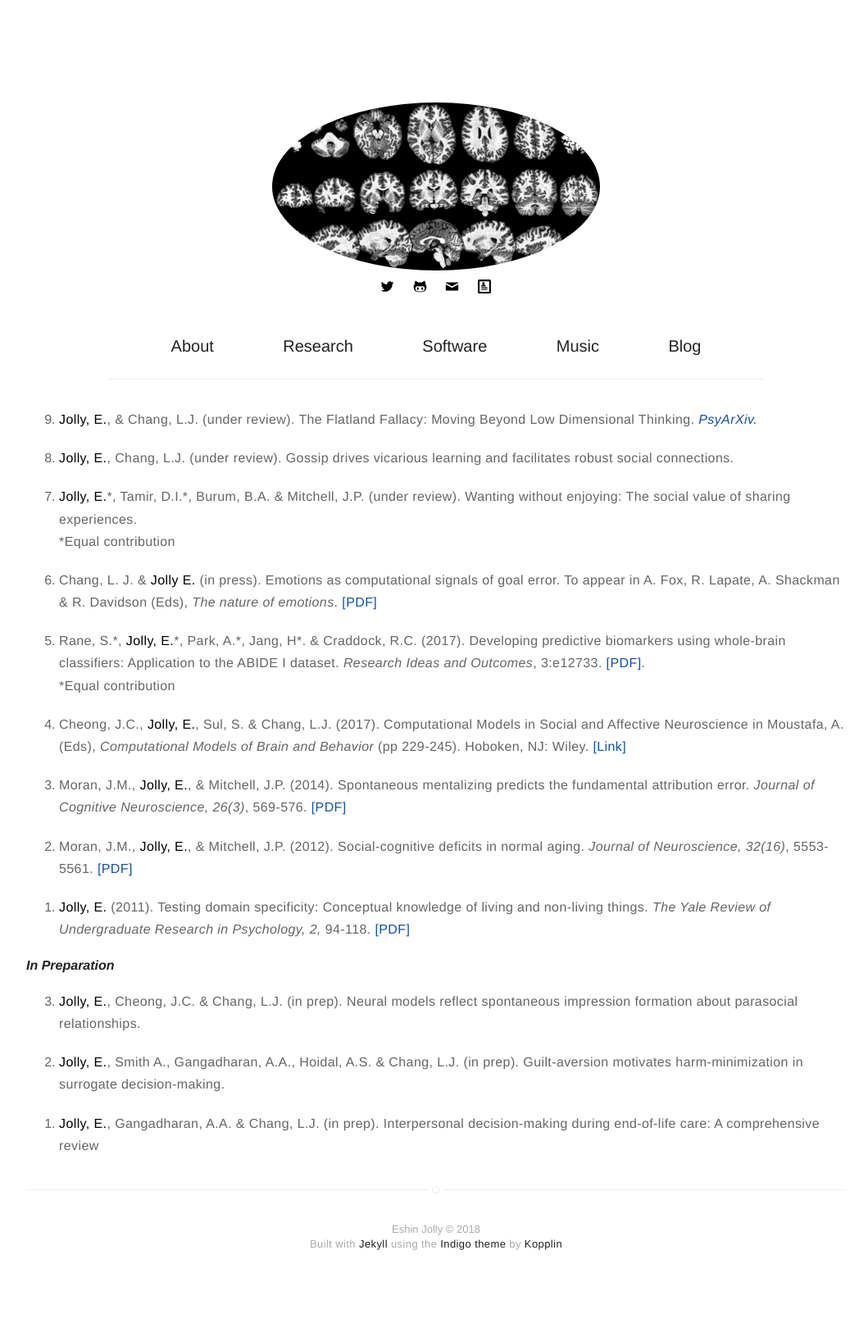
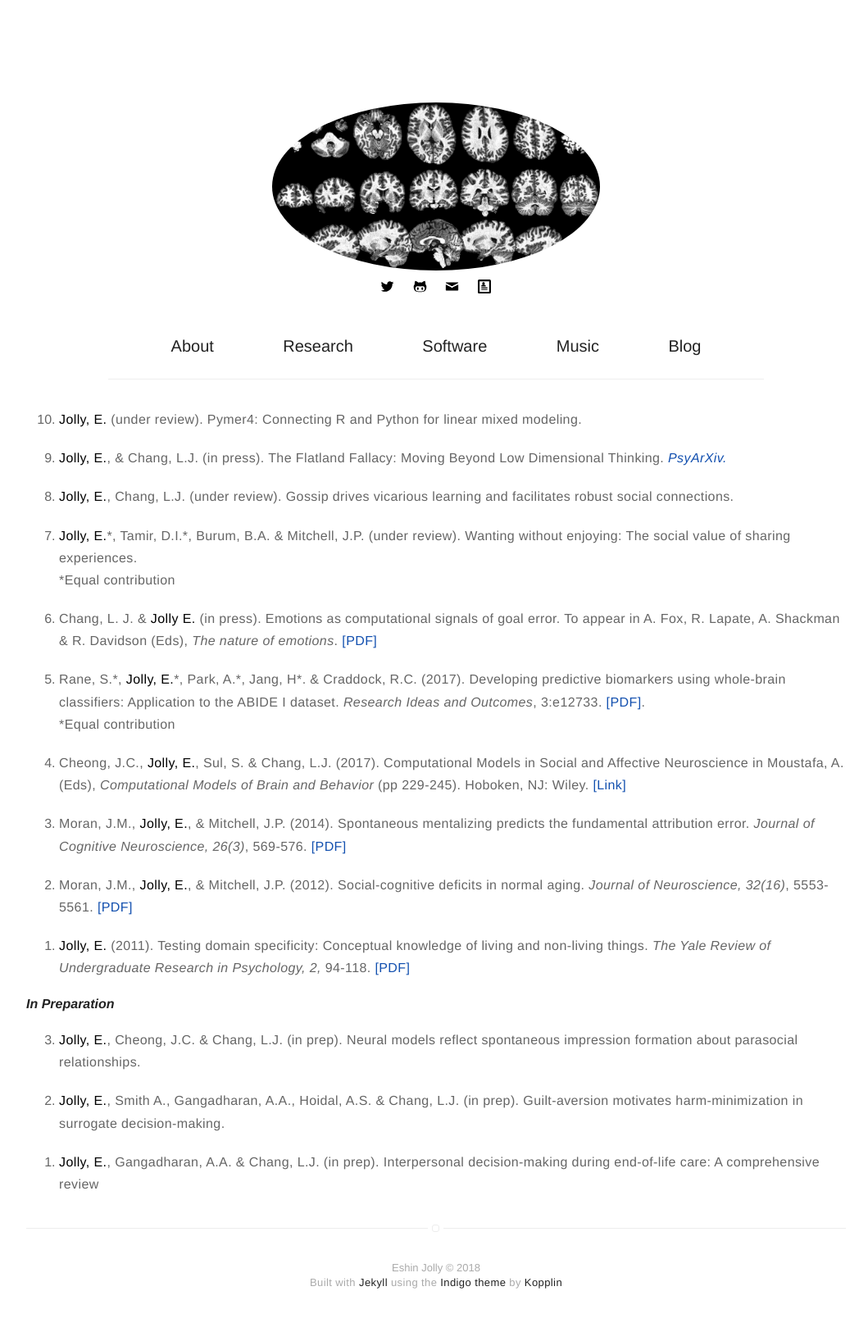
Before and after one commit to ejolly/ejolly.github.io, a Jekyll site: the page built from publications.md, in a window 1280 px wide. Shown: the whole page at 82% size, without its empty margins (108-1167 px from the left). Built offline with Jekyll 4.4.1, drawn with Linux system fonts in a browser that asks for light colours; comment, search, counter and statistics services are not loaded; before the commit the page ends 1589 px from its top, so only the background shows below that.

Commit message:
Added pymer4 to publications and added doi to software page.

```diff
--- a/publications.md
+++ b/publications.md
@@ -3,7 +3,9 @@ title: Publications
 layout: page
 ---
 
-9. **Jolly, E.**, & Chang, L.J. (under review). The Flatland Fallacy:  Moving Beyond Low Dimensional Thinking. *[PsyArXiv.](https://psyarxiv.com/zdrfg/)*
+10. **Jolly, E.** (under review). Pymer4: Connecting R and Python for linear mixed modeling.
+
+9. **Jolly, E.**, & Chang, L.J. (in press). The Flatland Fallacy:  Moving Beyond Low Dimensional Thinking. *[PsyArXiv.](https://psyarxiv.com/zdrfg/)*
 
 8. **Jolly, E.**, Chang, L.J. (under review). Gossip drives vicarious learning and facilitates robust social connections.
 
```
Also changed, not shown: software.md (+3 -1 lines).
